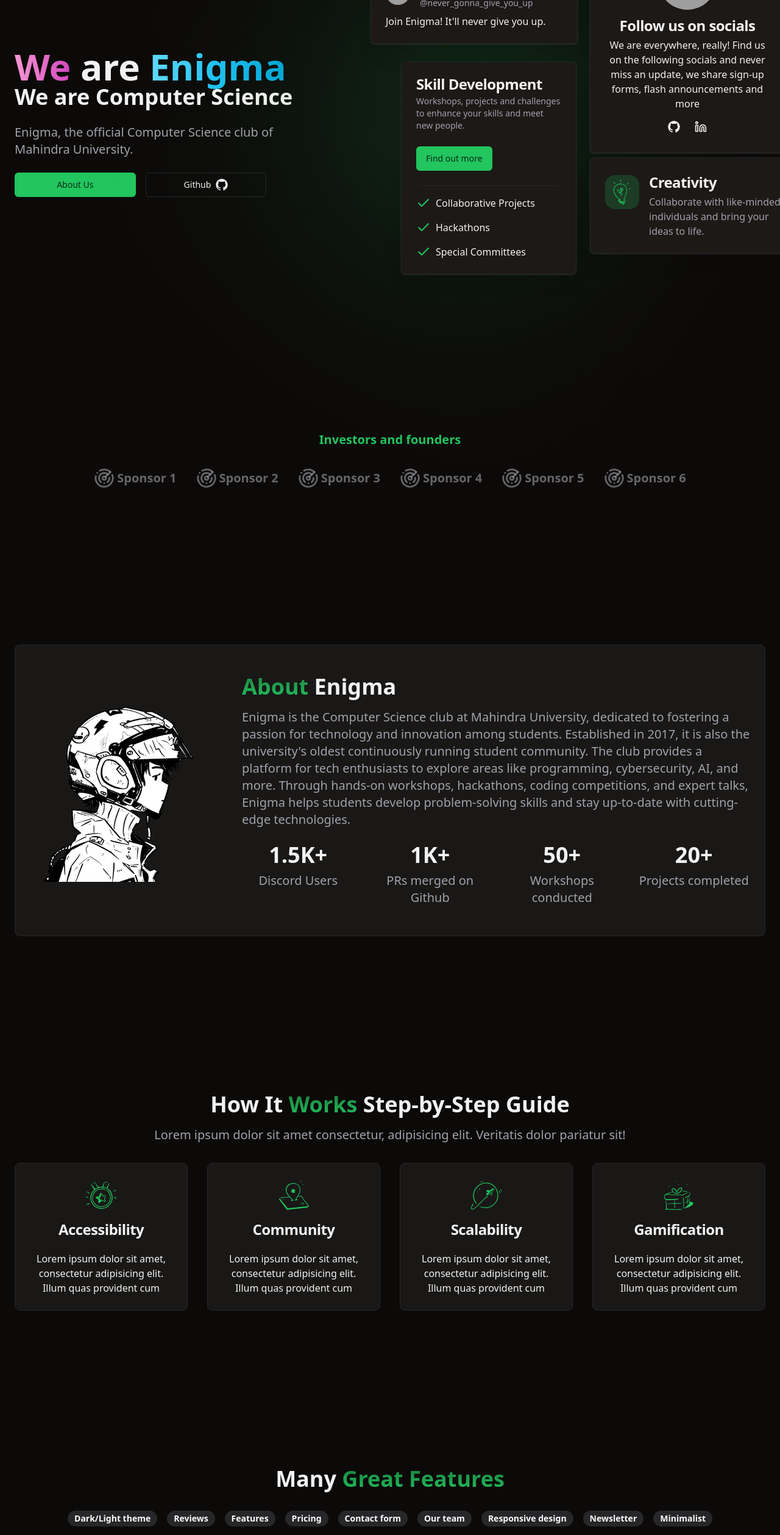
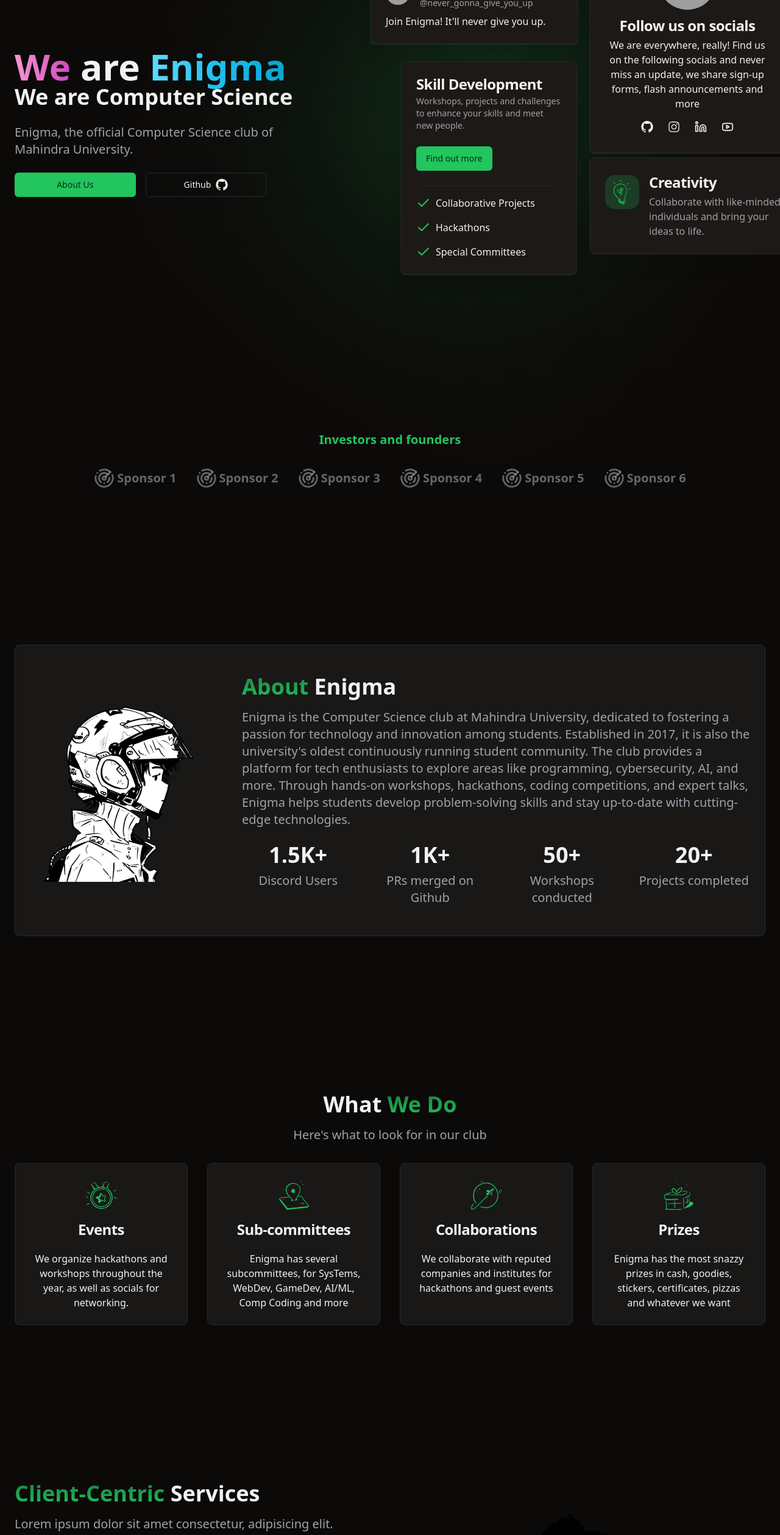
Before and after one commit to dipyamanroy/enigma-lander, a React (Vite) app: page / in a window 1280 px wide. Shown: the part 234-2751 px from the top of the page at 61% size. Built offline with nearby package versions, Linux system fonts and the light colour scheme; grey boxes are pictures that could not be loaded.

Commit message:
Updated Features.

```diff
--- a/src/App.tsx
+++ b/src/App.tsx
@@ -3,7 +3,6 @@
 import { Features } from "./components/Features";
 import { Footer } from "./components/Footer";
 import { Hero } from "./components/Hero";
-import { HowItWorks } from "./components/HowItWorks";
 import { Navbar } from "./components/Navbar";
 import { ScrollToTop } from "./components/ScrollToTop";
 import { Services } from "./components/Services";
@@ -19,7 +18,6 @@
       <Hero />
       <Sponsors />
       <About />
-      <HowItWorks />
       <Features />
       <Services />
       <Testimonials />
--- a/src/components/Features.tsx
+++ b/src/components/Features.tsx
@@ -1,96 +1,68 @@
-import { Badge } from "./ui/badge";
-import {
-  Card,
-  CardContent,
-  CardFooter,
-  CardHeader,
-  CardTitle,
-} from "@/components/ui/card";
-import image from "../assets/growth.png";
-import image3 from "../assets/reflecting.png";
-import image4 from "../assets/looking-ahead.png";
+import { Card, CardContent, CardHeader, CardTitle } from "./ui/card";
+import { MedalIcon, MapIcon, PlaneIcon, GiftIcon } from "../components/Icons";
 
 interface FeatureProps {
+  icon: JSX.Element;
   title: string;
   description: string;
-  image: string;
 }
 
 const features: FeatureProps[] = [
   {
-    title: "Responsive Design",
+    icon: <MedalIcon />,
+    title: "Events",
     description:
-      "Lorem ipsum dolor sit amet consectetur adipisicing elit. Nisi nesciunt est nostrum omnis ab sapiente.",
-    image: image4,
+      "We organize hackathons and workshops throughout the year, as well as socials for networking.",
   },
   {
-    title: "Intuitive user interface",
+    icon: <MapIcon />,
+    title: "Sub-committees",
     description:
-      "Lorem ipsum dolor sit amet consectetur adipisicing elit. Nisi nesciunt est nostrum omnis ab sapiente.",
-    image: image3,
+      "Enigma has several subcommittees, for SysTems, WebDev, GameDev, AI/ML, Comp Coding and more",
   },
   {
-    title: "AI-Powered insights",
+    icon: <PlaneIcon />,
+    title: "Collaborations",
     description:
-      "Lorem ipsum dolor sit amet consectetur adipisicing elit. Nisi nesciunt est nostrum omnis ab sapiente.",
-    image: image,
+      "We collaborate with reputed companies and institutes for hackathons and guest events",
   },
-];
-
-const featureList: string[] = [
-  "Dark/Light theme",
-  "Reviews",
-  "Features",
-  "Pricing",
-  "Contact form",
-  "Our team",
-  "Responsive design",
-  "Newsletter",
-  "Minimalist",
+  {
+    icon: <GiftIcon />,
+    title: "Prizes",
+    description:
+      "Enigma has the most snazzy prizes in cash, goodies, stickers, certificates, pizzas and whatever we want ",
+  },
 ];
 
 export const Features = () => {
   return (
     <section
       id="features"
-      className="container py-24 sm:py-32 space-y-8"
+      className="container text-center py-24 sm:py-32"
     >
-      <h2 className="text-3xl lg:text-4xl font-bold md:text-center">
-        Many{" "}
+      <h2 className="text-3xl md:text-4xl font-bold ">
+        What {" "}
         <span className="bg-gradient-to-b from-primary/60 to-primary text-transparent bg-clip-text">
-          Great Features
+          We Do{" "}
         </span>
       </h2>
+      <p className="md:w-3/4 mx-auto mt-4 mb-8 text-xl text-muted-foreground">
+        Here's what to look for in our club
+      </p>
 
-      <div className="flex flex-wrap md:justify-center gap-4">
-        {featureList.map((feature: string) => (
-          <div key={feature}>
-            <Badge
-              variant="secondary"
-              className="text-sm"
-            >
-              {feature}
-            </Badge>
-          </div>
-        ))}
-      </div>
-
-      <div className="grid md:grid-cols-2 lg:grid-cols-3 gap-8">
-        {features.map(({ title, description, image }: FeatureProps) => (
-          <Card key={title}>
+      <div className="grid grid-cols-1 md:grid-cols-2 lg:grid-cols-4 gap-8">
+        {features.map(({ icon, title, description }: FeatureProps) => (
+          <Card
+            key={title}
+            className="bg-muted/50"
+          >
             <CardHeader>
-              <CardTitle>{title}</CardTitle>
+              <CardTitle className="grid gap-4 place-items-center">
+                {icon}
+                {title}
+              </CardTitle>
             </CardHeader>
-
             <CardContent>{description}</CardContent>
-
-            <CardFooter>
-              <img
-                src={image}
-                alt="About feature"
-                className="w-[200px] lg:w-[300px] mx-auto"
-              />
-            </CardFooter>
           </Card>
         ))}
       </div>
--- a/src/components/HeroCards.tsx
+++ b/src/components/HeroCards.tsx
@@ -1,5 +1,4 @@
 import { Avatar, AvatarFallback, AvatarImage } from "./ui/avatar";
-import { Badge } from "./ui/badge";
 import { Button, buttonVariants } from "@/components/ui/button";
 import {
   Card,
@@ -9,9 +8,9 @@
   CardTitle,
   CardFooter,
 } from "@/components/ui/card";
-import { Check, Linkedin } from "lucide-react";
+import { Check, Linkedin, YoutubeIcon } from "lucide-react";
 import { LightBulbIcon } from "./Icons";
-import { GitHubLogoIcon } from "@radix-ui/react-icons";
+import { GitHubLogoIcon, InstagramLogoIcon } from "@radix-ui/react-icons";
 
 export const HeroCards = () => {
   return (
@@ -70,6 +69,18 @@
             </a>
             <a
               rel="noreferrer noopener"
+              href="https://instagram.com/enigma.mu"
+              target="_blank"
+              className={buttonVariants({
+                variant: "ghost",
+                size: "sm",
+              })}
+            >
+              <span className="sr-only">Github icon</span>
+              <InstagramLogoIcon className="w-5 h-5" />
+            </a>
+            <a
+              rel="noreferrer noopener"
               href="https://in.linkedin.com/company/mu-enigma"
               target="_blank"
               className={buttonVariants({
@@ -79,6 +90,18 @@
             >
               <span className="sr-only">Linkedin icon</span>
               <Linkedin size="20" />
+            </a>
+            <a
+              rel="noreferrer noopener"
+              href="https://youtube.com/@muenigma"
+              target="_blank"
+              className={buttonVariants({
+                variant: "ghost",
+                size: "sm",
+              })}
+            >
+              <span className="sr-only">Github icon</span>
+              <YoutubeIcon className="w-5 h-5" />
             </a>
           </div>
         </CardFooter>
--- a/src/components/HowItWorks.tsx
+++ /dev/null
@@ -1,73 +0,0 @@
-import { Card, CardContent, CardHeader, CardTitle } from "./ui/card";
-import { MedalIcon, MapIcon, PlaneIcon, GiftIcon } from "../components/Icons";
-
-interface FeatureProps {
-  icon: JSX.Element;
-  title: string;
-  description: string;
-}
-
-const features: FeatureProps[] = [
-  {
-    icon: <MedalIcon />,
-    title: "Accessibility",
-    description:
-      "Lorem ipsum dolor sit amet, consectetur adipisicing elit. Illum quas provident cum",
-  },
-  {
-    icon: <MapIcon />,
-    title: "Community",
-    description:
-      "Lorem ipsum dolor sit amet, consectetur adipisicing elit. Illum quas provident cum",
-  },
-  {
-    icon: <PlaneIcon />,
-    title: "Scalability",
-    description:
-      "Lorem ipsum dolor sit amet, consectetur adipisicing elit. Illum quas provident cum",
-  },
-  {
-    icon: <GiftIcon />,
-    title: "Gamification",
-    description:
-      "Lorem ipsum dolor sit amet, consectetur adipisicing elit. Illum quas provident cum",
-  },
-];
-
-export const HowItWorks = () => {
-  return (
-    <section
-      id="howItWorks"
-      className="container text-center py-24 sm:py-32"
-    >
-      <h2 className="text-3xl md:text-4xl font-bold ">
-        How It{" "}
-        <span className="bg-gradient-to-b from-primary/60 to-primary text-transparent bg-clip-text">
-          Works{" "}
-        </span>
-        Step-by-Step Guide
-      </h2>
-      <p className="md:w-3/4 mx-auto mt-4 mb-8 text-xl text-muted-foreground">
-        Lorem ipsum dolor sit amet consectetur, adipisicing elit. Veritatis
-        dolor pariatur sit!
-      </p>
-
-      <div className="grid grid-cols-1 md:grid-cols-2 lg:grid-cols-4 gap-8">
-        {features.map(({ icon, title, description }: FeatureProps) => (
-          <Card
-            key={title}
-            className="bg-muted/50"
-          >
-            <CardHeader>
-              <CardTitle className="grid gap-4 place-items-center">
-                {icon}
-                {title}
-              </CardTitle>
-            </CardHeader>
-            <CardContent>{description}</CardContent>
-          </Card>
-        ))}
-      </div>
-    </section>
-  );
-};
```
